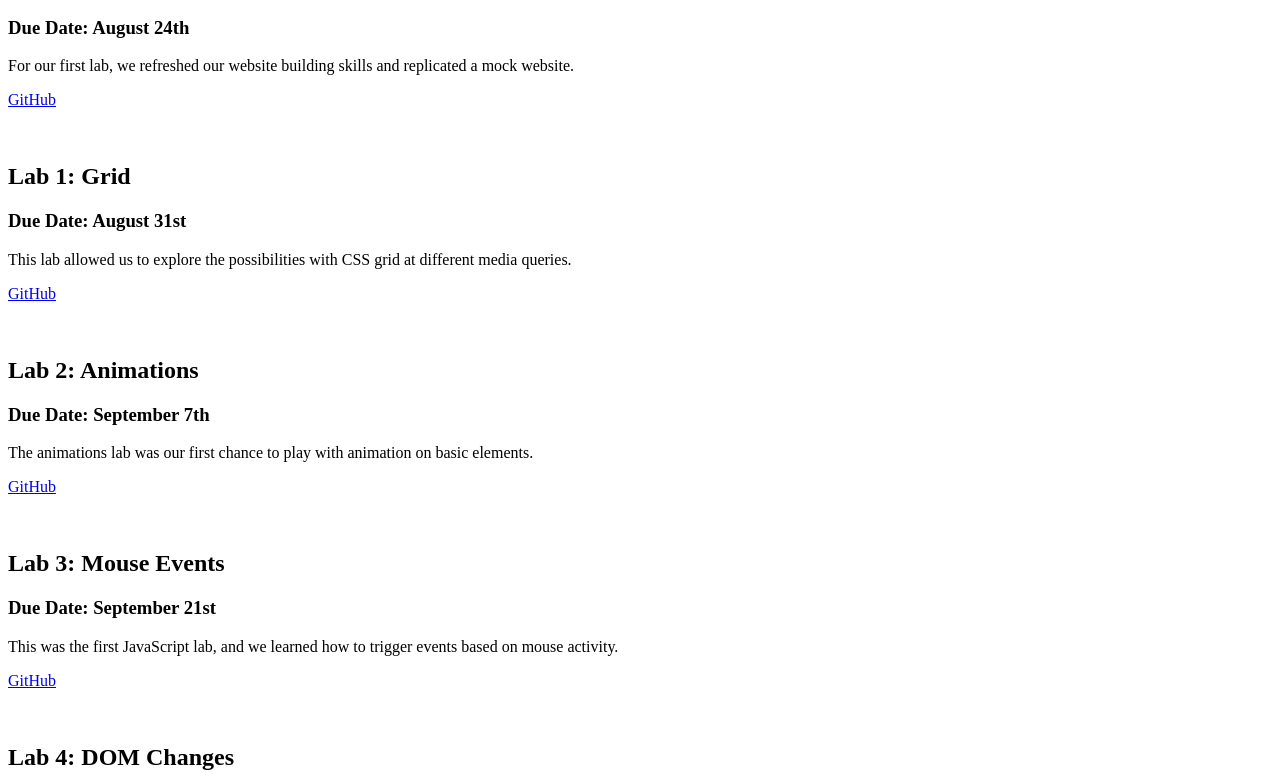
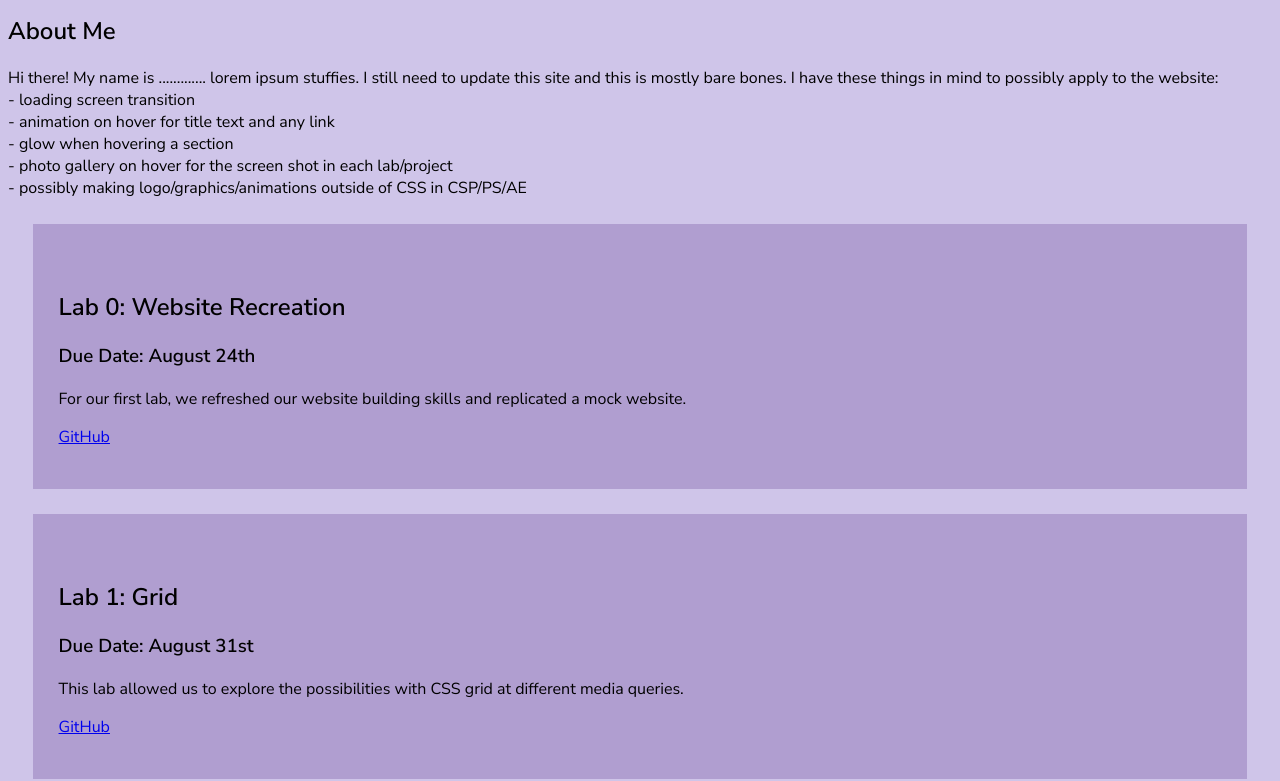
Before and after one commit to mivi-exe/project1, a plain HTML site: page index.html in a window 1280 px wide. Shown: the part 161-942 px from the top of the page. Drawn offline with Linux system fonts and the light colour scheme; a web font is replaced by a local one.

Commit message:
updated html file and started css

```diff
--- a/index.html
+++ b/index.html
@@ -26,6 +26,17 @@
 
 <!--CHANGE ALL GITHUB LINKS AND SCREENSHOTS OF WEBSITES-->
     <main>
+        <section class="about-me">
+            <h2>About Me</h2>
+            <!--picture?-->
+            <p>Hi there! My name is ............. lorem ipsum stuffies. I still need to update this site and this is mostly bare bones. I have these things in mind to possibly apply to the website:<br>
+                - loading screen transition <br>
+                - animation on hover for title text and any link <br>
+                - glow when hovering a section <br>
+                - photo gallery on hover for the screen shot in each lab/project <br>
+                - possibly making logo/graphics/animations outside of CSS in CSP/PS/AE</p>
+        </section>
+
         <section class="labs-block">
             <!--Bubacan Lab-->
             <section class="labs">
--- a/main.css
+++ b/main.css
@@ -0,0 +1,35 @@
+@import url('https://fonts.googleapis.com/css2?family=Cabin+Sketch:wght@400;700&family=Cinzel+Decorative:wght@400;700&family=Nunito+Sans:ital,opsz,wght@0,6..12,400;0,6..12,600;1,6..12,400&display=swap');
+
+:root {
+    --sectionbg: rgba(54, 0, 105, 0.199);
+}
+
+html {
+    width: 100%;
+    padding: 0;
+    margin: 0;
+    font-family: 'Nunito Sans';
+    background-color: rgb(207, 197, 233);
+    background-repeat: no-repeat;
+    background-attachment: fixed;
+    background-position: center;
+    background-size: cover;
+    backdrop-filter: blur(8px);
+}
+
+h1 {
+    text-align: center;
+    font-size: 3rem;
+}
+
+.labs {
+    background-color: var(--sectionbg);
+    padding: 2%;
+    margin: 2%;
+}
+
+.projects {
+    background-color: var(--sectionbg);
+    padding: 2%;
+    margin: 2%;
+}
```
